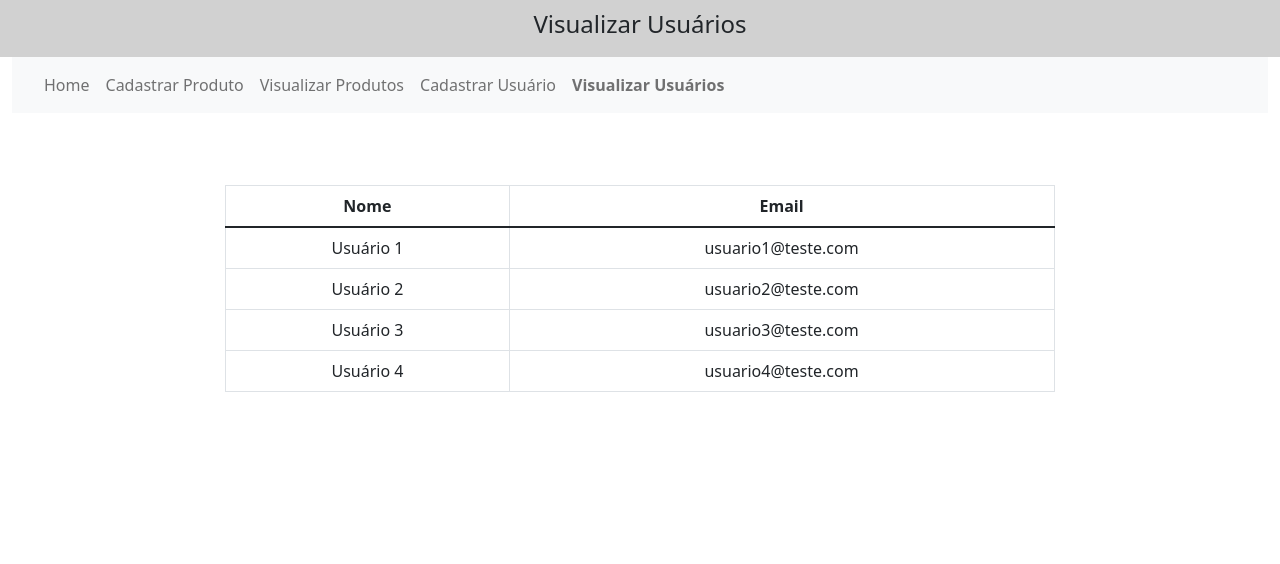
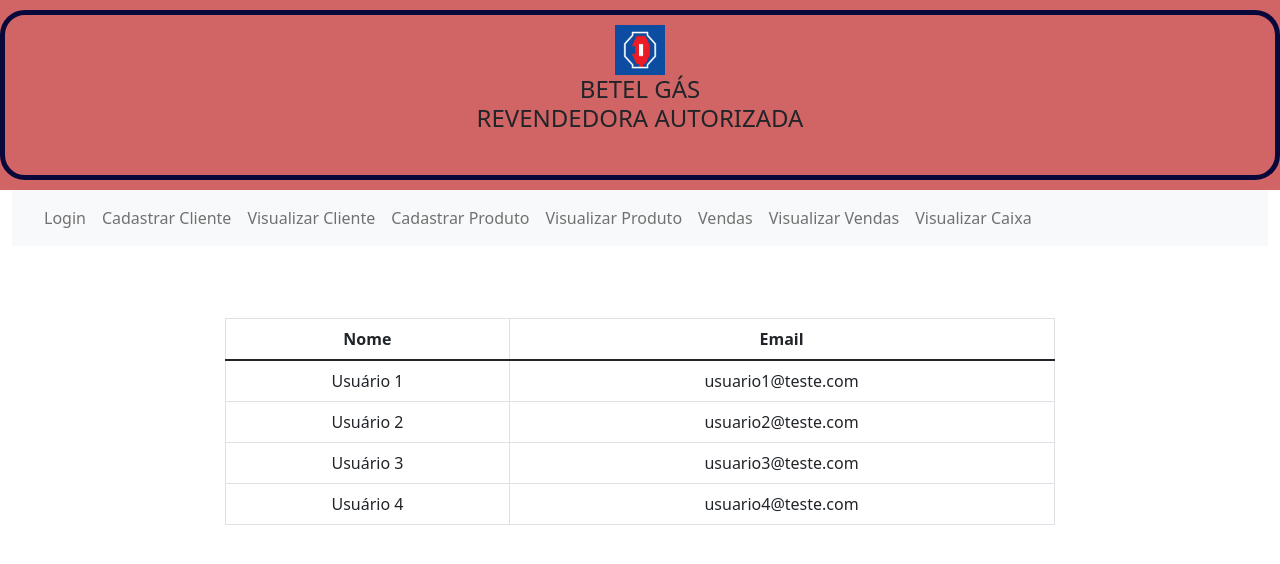
Before and after one commit to Dudualuizio17/Projects, a plain HTML site: page Projeto Betel Gas/Tela 01 - Sistema Gas.html in a window 1280 px wide. Drawn offline with nearby package versions, Linux system fonts and the light colour scheme.

Commit message:
Tela 01 Betel Gás

```diff
--- a/Projeto Betel Gas/Tela 01 - Sistema Gas.html
+++ b/Projeto Betel Gas/Tela 01 - Sistema Gas.html
@@ -12,12 +12,20 @@
 
 </head>
 
+<style>
+    #border {
+  border: 5px solid rgb(8, 8, 58);
+  padding: 10px;
+  border-radius: 25px;
+}
+</style>
+
 <body>
     <div class="container-fluid">
         <div class="row text-center"
-            style="background-color: rgb(209, 209, 209); padding-top: 10px; padding-bottom: 10px;">
-            <div class="col-md-12">
-                <h4>Visualizar Usuários</h4>
+            style="background-color:rgb(209, 100, 100); padding-top: 10px; padding-bottom: 10px; ">
+            <div id="border" class="col-md-12" > <img src="Nacional-Gás.png" width="50px" height="50px" >
+            <br>  <h4>BETEL GÁS <br> REVENDEDORA AUTORIZADA</h4> <br>
             </div>
         </div>
 
@@ -34,12 +42,14 @@
                         </button>
                         <div class="collapse navbar-collapse" id="navbarNavDarkDropdown">
                             <ul class="navbar-nav">
-                                <li class="nav-item"><a class="nav-link" href="">Home</a></li>
+                                <li class="nav-item"><a class="nav-link" href="">Login</a></li>
+                                <li class="nav-item"><a class="nav-link" href="">Cadastrar Cliente</a></li>
+                                <li class="nav-item"><a class="nav-link" href="">Visualizar Cliente</a></li>
                                 <li class="nav-item"><a class="nav-link" href="">Cadastrar Produto</a></li>
-                                <li class="nav-item"><a class="nav-link" href="">Visualizar Produtos</a></li>
-                                <li class="nav-item"><a class="nav-link" href="">Cadastrar Usuário</a></li>
-                                <li class="nav-item"><a class="nav-link" href=""><b>Visualizar Usuários</b></a></li>
-
+                                <li class="nav-item"><a class="nav-link" href="">Visualizar Produto</b></a></li>
+                                <li class="nav-item"><a class="nav-link" href="">Vendas</b></a></li>
+                                <li class="nav-item"><a class="nav-link" href="">Visualizar Vendas</b></a></li>
+                                <li class="nav-item"><a class="nav-link" href="">Visualizar Caixa</b></a></li>
                             </ul>
                         </div>
                     </div>
```
